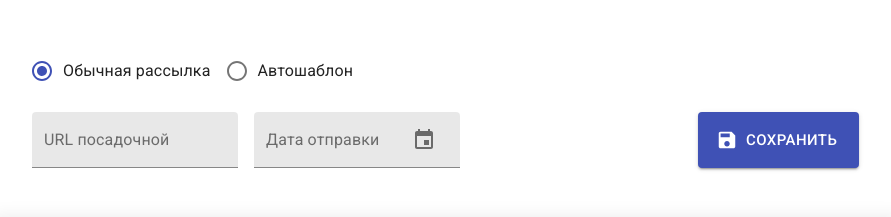
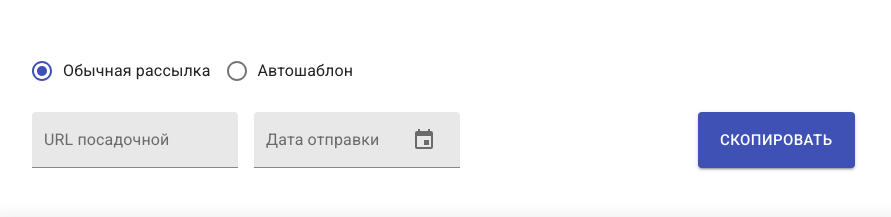
Before and after one commit to deadcathub/mailer, a React (Create React App) app: page / in a window 1280 px wide. Shown: the top 217 px of the page, without its empty margins (192-1083 px from the left). Built offline with nearby package versions, Linux system fonts and the light colour scheme.

Commit message:
Commit before fixing

```diff
--- a/src/App.js
+++ b/src/App.js
@@ -117,10 +117,10 @@ export class App extends Component {
   };
 
   copyLetterCode = () => {
-    // var target = document.getElementById('sig'),
     const target = document.querySelector(".js-letter"),
       rng = document.createRange(),
       sel = window.getSelection();
+
     rng.selectNode(target);
     sel.removeAllRanges();
     sel.addRange(rng);
--- a/src/component/panel/Panel.js
+++ b/src/component/panel/Panel.js
@@ -5,8 +5,6 @@ import FormControlLabel from "@material-ui/core/FormControlLabel";
 import TextField from "@material-ui/core/TextField";
 import RadioGroup from "@material-ui/core/RadioGroup";
 import Radio from "@material-ui/core/Radio";
-import Icon from '@material-ui/core/Icon';
-import SaveIcon from '@material-ui/icons/Save';
 import DateFnsUtils from '@date-io/date-fns';
 import { MuiPickersUtilsProvider, KeyboardDatePicker } from '@material-ui/pickers';
 
@@ -85,10 +83,9 @@ export const Panel = props => {
                 size="large"
                 color="primary"
                 variant="contained"
-                startIcon={<SaveIcon />}
                 onClick={props.copyLetterCode}
               >
-                Сохранить
+                Скопировать
               </Button>
             </Grid>
           </Grid>
```
Also changed, not shown: src/index.js (line endings or trailing spaces).
